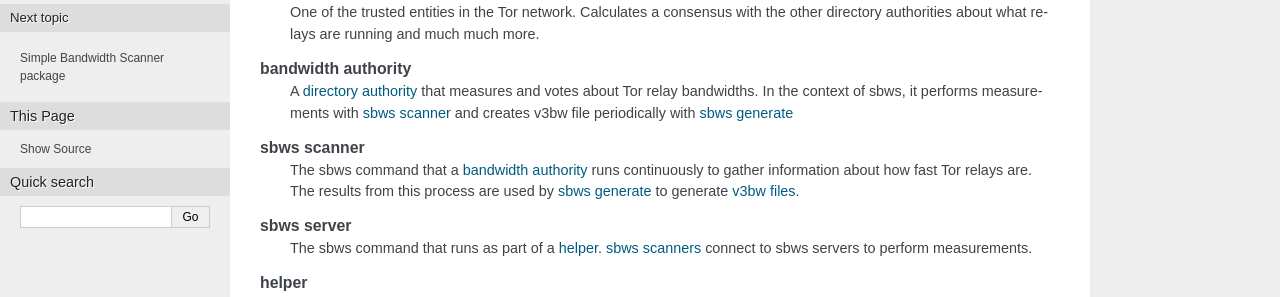
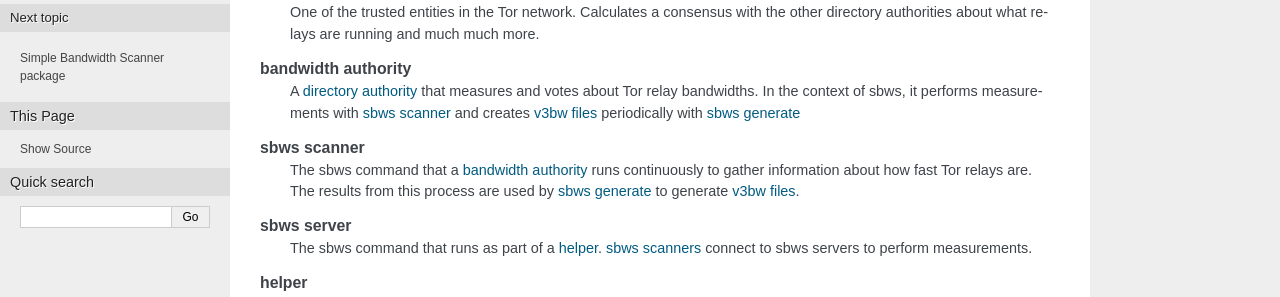
Before and after one commit to torproject/sbws, a Sphinx documentation site: the page built from docs/source/glossary.rst, in a window 1280 px wide. Shown: the part 128-425 px from the top of the page. Built offline with Sphinx 7.4.7, drawn with Linux system fonts in a browser that asks for light colours.

Commit message:
More doc fixups

```diff
--- a/docs/source/glossary.rst
+++ b/docs/source/glossary.rst
@@ -11,7 +11,7 @@
    bandwidth authority
         A :term:`directory authority` that measures and votes about Tor relay
         bandwidths. In the context of sbws, it performs measurements with
-        :term:`sbws scanner` and creates :term:`v3bw file <v3bw files>`
+        :term:`sbws scanner` and creates :term:`v3bw files <v3bw file>`
         periodically with :term:`sbws generate`
 
    sbws scanner
```
Also changed, not shown: docs/source/sbws.util.rst (+7 -7 lines).
